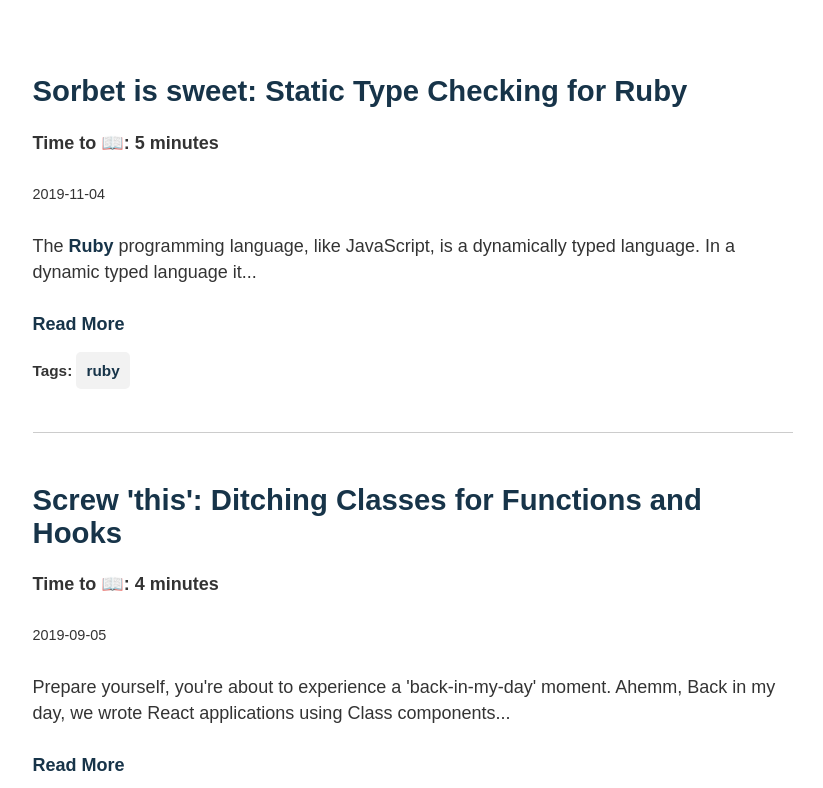
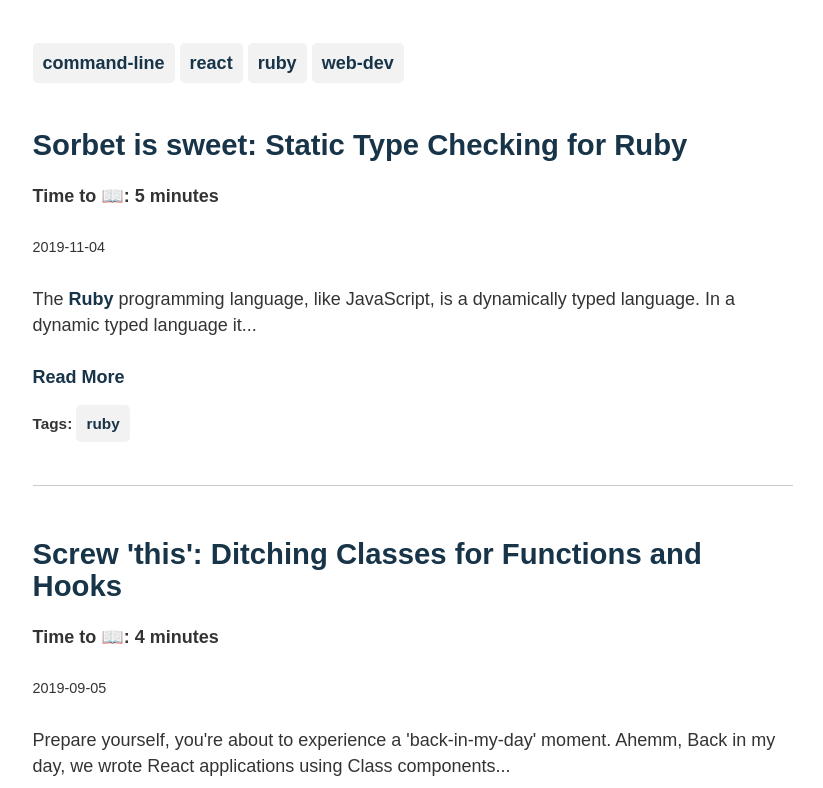
Before and after one commit to taylorosbourne/taylorosbourne.com, a Gatsby site: page /blog in a window 1280 px wide. Shown: the part 119-907 px from the top of the page, without its empty margins (227-1050 px from the left). Built offline with nearby package versions, Linux system fonts and the light colour scheme; Gatsby itself is replaced by a stand-in of ours; some packages are replaced by stand-ins of ours.

Commit message:
added tags to top of blog list

```diff
--- a/src/pages/blog.js
+++ b/src/pages/blog.js
@@ -4,13 +4,33 @@
 import Layout from '../components/layout';
 import SEO from '../components/seo';
 import PostList from '../components/postList';
+import { Tag } from '../styles/Link';
 
 const Blog = ({ data }) => {
   const posts = data.allMarkdownRemark.edges;
   const { title } = siteMetadata;
+  const tagsArr = posts.map((post, i) => {
+    return post.node.frontmatter.tag;
+  });
+  const uniqueTags = [...new Set(tagsArr)];
   return (
     <Layout>
       <SEO title={`${title} - Blog`} />
+      <br />
+      <br />
+      {uniqueTags && uniqueTags.sort().map((tag, i) => (
+        <Tag
+          to={`/${tag}`}
+          style={{
+            marginRight: `5px`,
+            fontWeight: `700`
+          }}
+          key={i}
+          >
+            {tag}
+          </Tag>
+        )
+      )}
       <br />
       <br />
       <PostList posts={posts} />
```
